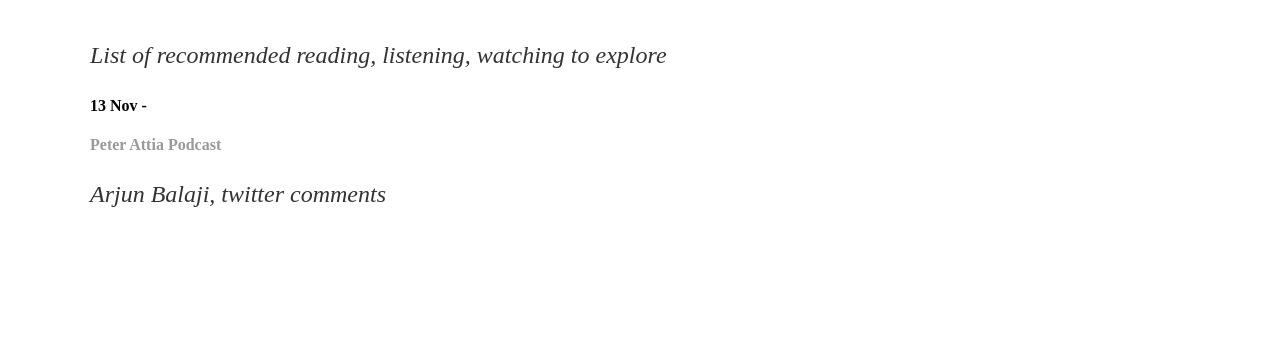
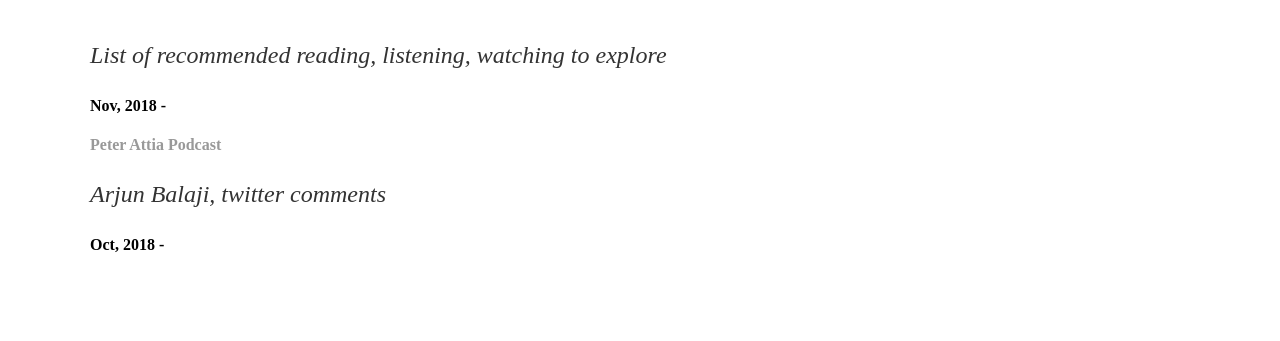
Before and after one commit to scryptive/personal, a Jekyll site: the page built from recommendations/index.html, in a window 1280 px wide. Shown: the part 202-543 px from the top of the page. Built offline with Jekyll 4.4.1, drawn with Linux system fonts in a browser that asks for light colours.

Commit message:
Update index.html

```diff
--- a/recommendations/index.html
+++ b/recommendations/index.html
@@ -20,5 +20,7 @@ title: Recommendations
   <h1>Recommendations.</h1>
 	<p><em>List of recommended reading, listening, watching to explore</em></p>
 
-	<h4>13 Nov - </h4><h4><a href="https://peterattiamd.com/podcast/">Peter Attia Podcast</a></h4>
+	<h4>Nov, 2018 - </h4><h4><a href="https://peterattiamd.com/podcast/">Peter Attia Podcast</a></h4>
 	<p><em>Arjun Balaji, twitter comments</em></p>
+
+	<h4>Oct, 2018 - </h4>
```
